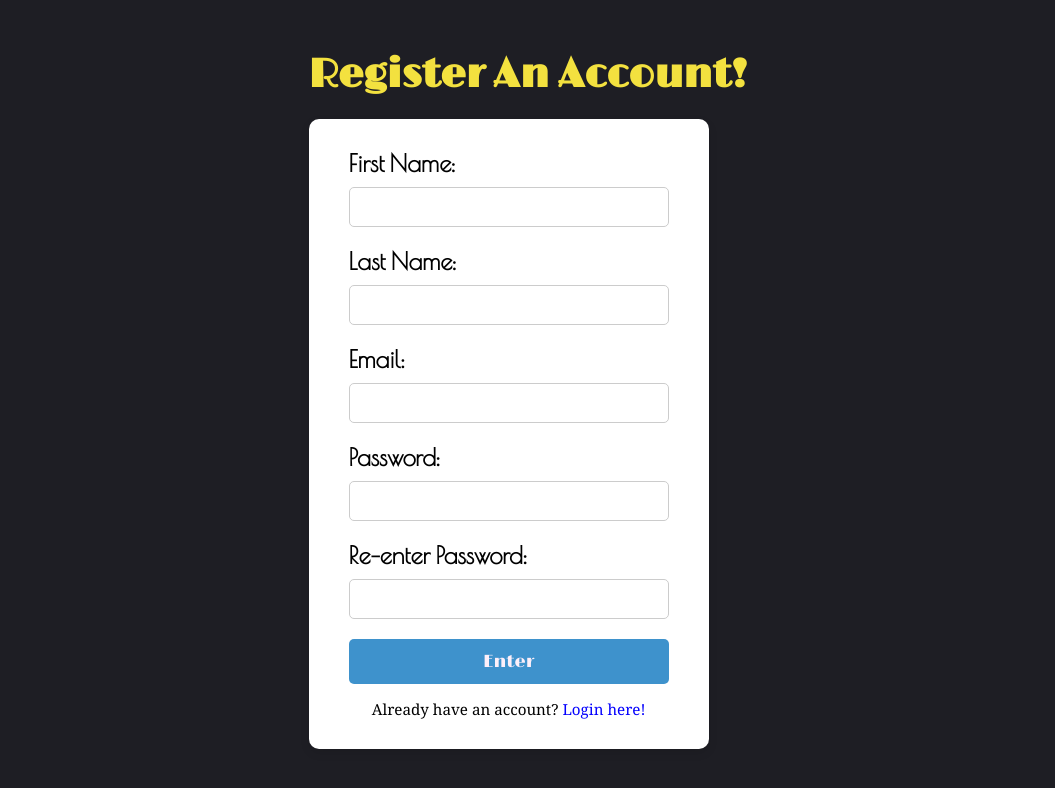
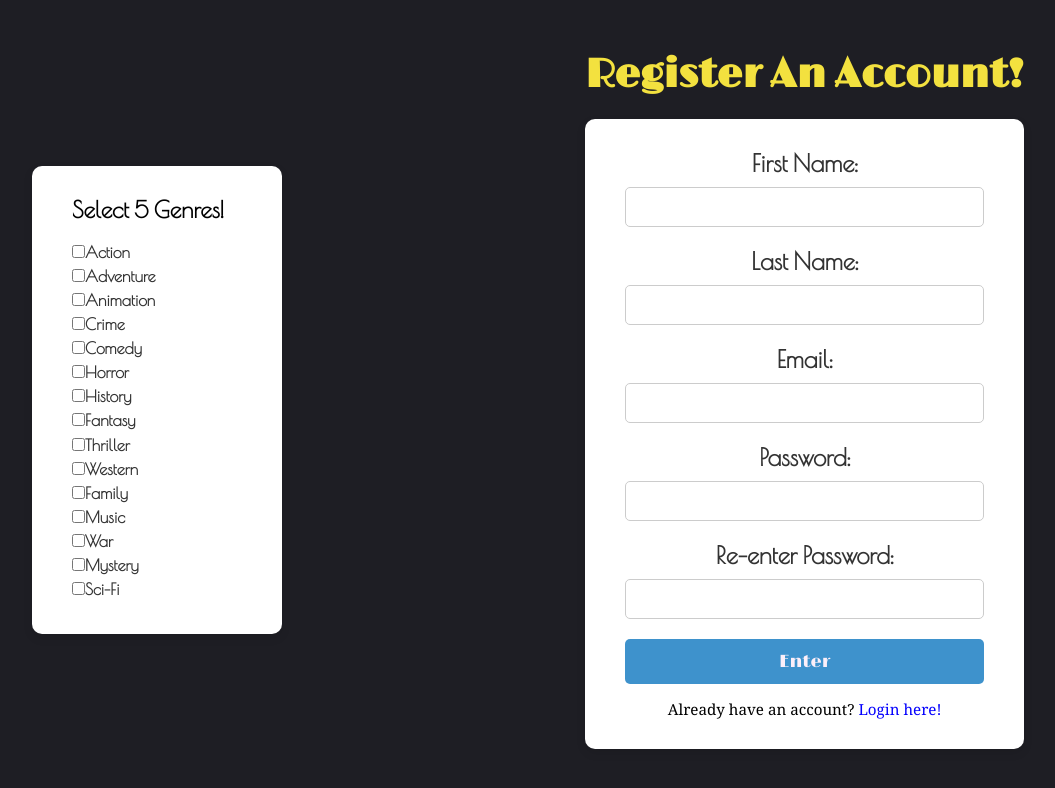
Before and after one commit to Elliotetan/A6, a React (Vite) app in the folder A6/: page /register in a window 1280 px wide. Shown: the top 788 px of the page, without its empty margins (112-1167 px from the left). Built offline with nearby package versions, Linux system fonts and the light colour scheme.

Commit message:
Register updated

```diff
--- a/A6/src/components/Header.jsx
+++ b/A6/src/components/Header.jsx
@@ -10,11 +10,11 @@ function Header() {
                 <h2 className="title">10//10 Films</h2>
             </div>
             <div className="menu">
-                <ul className="options">
+                {/* <ul className="options">
                     <li><a href="/movies/genre">Movies</a></li>
                     <li><a href="/movies/genre">TV Series</a></li>
                     <li><a href="/movies/genre">Most Popular</a></li>
-                </ul>
+                </ul> */}
 
                 {/*  https://developer.themoviedb.org/reference/movie-top-rated-list
                 Postman that sheet*/}
--- /dev/null
+++ b/A6/src/context/index.jsx
@@ -0,0 +1,39 @@
+import { createContext, useState, useContext } from "react";
+import { Map } from 'immutable';
+
+const StoreContext = createContext();
+
+export const StoreProvider = ({ children }) => {
+  const [email, setEmail] = useState("");
+  const [firstName, setFirstName] = useState("");
+  const [lastName, setLastName] = useState("");
+  const [password, setPassword] = useState('');
+  const [cart, setCart] = useState(Map());
+  const [genres, setGenres] = useState(new Map());
+
+  const addGenre = (genre) => {
+    setGenres((prevGenres) => prevGenres.set(genre.id, genre.name));
+  };
+
+  const removeGenre = (genreId) => {
+    setGenres((prevGenres) => prevGenres.delete(genreId));
+  };
+
+  const addToCart = (movie) => {
+    setCart(prevCart => prevCart.set(movie.id, movie));
+  };
+
+  return (
+    <StoreContext.Provider value={{
+      email, setEmail, cart, setCart,
+      firstName, setFirstName, lastName, setLastName, password, setPassword,
+      addToCart, genres, setGenres, addGenre, removeGenre
+    }}>
+      {children}
+    </StoreContext.Provider>
+  );
+};
+
+export const useStoreContext = () => {
+  return useContext(StoreContext);
+};
--- a/A6/src/views/GenreView.jsx
+++ b/A6/src/views/GenreView.jsx
@@ -5,41 +5,48 @@ import GenrePanel from '../components/GenrePanel';
 import { Link } from "react-router-dom";
 import axios from "axios";
 import { useEffect, useState } from "react";
+import { useStoreContext } from '../context';
 
 function GenreView() {
     const [movies, setMovies] = useState([]);
     const [page, setPage] = useState(1);
     const [selectedGenreId, setSelectedGenreId] = useState(28);
-    const altMovie = 'https://img.freepik.com/premium-psd/action-movie-poster_1117895-516.jpg?w=740';
+    const { cart, firstName, addToCart, genres } = useStoreContext();
 
-    const genre = [
-        { genre: "Action", id: 28 },
-        { genre: "Adventure", id: 12 },
-        { genre: "Animation", id: 16 },
-        { genre: "Crime", id: 80 },
-        { genre: "Family", id: 10751 },
-        { genre: "Fantasy", id: 14 },
-        { genre: "History", id: 36 },
-        { genre: "Mystery", id: 9648 },
-        { genre: "Sci-Fi", id: 878 },
-        { genre: "Western", id: 37 }
-    ];
+    // Convert genres Map to an array of objects
+    const genreList = Array.from(genres.entries()).map(([id, genre]) => ({
+        id,
+        genre,
+    }));
 
+    // Function to add movie to cart
+    const cartAdd = (movie) => {
+        if (cart.has(movie.id)) {
+            alert("Movie has already been added");
+        } else {
+            addToCart(movie);
+        }
+    };
+
+    // Function to fetch movies from the API
     const fetchMovies = async (page, genreId) => {
         const api = `https://api.themoviedb.org/3/discover/movie?api_key=${import.meta.env.VITE_TMDB_KEY}&with_genres=${genreId}&page=${page}`;
         const response = await axios.get(api);
         setMovies(response.data.results);
     };
 
+    // Fetch movies when page or genre changes
     useEffect(() => {
         fetchMovies(page, selectedGenreId);
     }, [page, selectedGenreId]);
 
+    // Function to handle genre selection
     const handleClick = (genreId) => {
         setSelectedGenreId(genreId);
         setPage(1); // Reset to page 1 whenever a new genre is selected
     };
 
+    // Pagination handlers
     const handlePrevPage = () => {
         if (page > 1) {
             setPage(page - 1);
@@ -53,9 +60,10 @@ function GenreView() {
     return (
         <>
             <Header />
+            <div className={styleGV.welcome}>Welcome {firstName}!</div>
             <div className={styleGV.mainSection}>
                 <div className={styleGV.genrePanel}>
-                    <GenrePanel genreList={genre} genreClick={handleClick} />
+                    <GenrePanel genreList={genreList} genreClick={handleClick} />
                     <div className={styleGV.paginationContainer}>
                         <p className={styleGV.pageNumber}>Page {page}</p>
                         <div className={styleGV.pageTurning}>
@@ -65,14 +73,21 @@ function GenreView() {
                     </div>
                 </div>
                 <div className={styleGV.movieDisplay}>
+                    <ul>
                         {movies.map((movie) => (
                             <li key={movie.id}>
                                 <Link to={'/movies/' + movie.id}>
-                                <img className={styleGV.movies} src={`https://image.tmdb.org/t/p/w500${movie.poster_path}`} alt={altMovie} />
+                                    <img className={styleGV.movies} src={`https://image.tmdb.org/t/p/w500${movie.poster_path}`} alt={movie.title} />
                                     <div className={styleGV.movieTitle}>{movie.title}</div>
                                 </Link>
+                                <div className={styleGV['button-container']}>
+                                    <div onClick={() => cartAdd(movie)} className={styleGV.buybut}>
+                                        {cart.has(movie.id) ? "Added" : "Buy"}
+                                    </div>
+                                </div>
                             </li>
                         ))}
+                    </ul>
                 </div>
             </div>
             <Footer />
--- a/A6/src/views/RegisterView.jsx
+++ b/A6/src/views/RegisterView.jsx
@@ -1,40 +1,124 @@
 import styleR from "./RegisterView.module.css";
 import { useState } from "react";
 import { useNavigate } from 'react-router-dom';
+import { useStoreContext } from '../context';
+import { Map as ImmutableMap } from 'immutable';
 
 function RegisterView() {
-    const [password, setPassword] = useState('');
+    const {
+      setEmail,
+      setFirstName,
+      setLastName,
+      setPassword,
+      setGenres
+    } = useStoreContext();
+
+    const [password, setPasswordLocal] = useState('');
     const [repassword, setRepassword] = useState('');
+    const [firstName, setFirstNameLocal] = useState('');
+    const [lastName, setLastNameLocal] = useState('');
+    const [email, setEmailLocal] = useState('');
+    const [selectedGenres, setSelectedGenres] = useState(new Map());
+
     const navigate = useNavigate();
 
-    function passCheck(e) {
+    const availableGenres = [
+        { id: "28", name: "Action" },
+        { id: "12", name: "Adventure" },
+        { id: "16", name: "Animation" },
+        { id: "80", name: "Crime" },
+        { id: "35", name: "Comedy" },
+        { id: "27", name: "Horror" },
+        { id: "36", name: "History" },
+        { id: "14", name: "Fantasy" },
+        { id: "53", name: "Thriller" },
+        { id: "37", name: "Western" },
+        { id: "10751", name: "Family" },
+        { id: "10402", name: "Music" },
+        { id: "10752", name: "War" },
+        { id: "9648", name: "Mystery" },
+        { id: "878", name: "Sci-Fi" }
+    ];
+
+    const handleGenreChange = (event) => {
+        const genreId = event.target.value;
+        const genreName = event.target.dataset.name;
+
+        setSelectedGenres(prev => {
+            const newGenres = new Map(prev);
+            if (newGenres.has(genreId)) {
+                newGenres.delete(genreId);
+            } else {
+                newGenres.set(genreId, genreName);
+            }
+            return newGenres;
+        });
+    };
+
+    function registration(e) {
         e.preventDefault();
-        if (password === repassword) {
+
+        if (password !== repassword) {
+            alert("Incorrect Password");
+            return;
+        }
+
+        if (selectedGenres.size < 5) {
+            alert("Please select at least 5 genres!");
+            return;
+        }
+
+        // Set context values using correct functions
+        setFirstName(firstName);
+        setLastName(lastName);
+        setEmail(email);
+        setPassword(password);
+        setGenres(ImmutableMap(selectedGenres));
+
         navigate('/movies/genre');
-        } else {
-            alert("Incorrect Password");
-        }
     }
 
     return (
         <div className={styleR.body}>
-            <form onSubmit={passCheck}>
+            <div className={styleR.genreSelectContainer}>
+                <h2 className={styleR.genreh2}>Select 5 Genres!</h2>
+                {availableGenres.map((genre) => (
+                    <div key={genre.id}>
+                        <input
+                            className={styleR.checkbox}
+                            type="checkbox"
+                            id={genre.id}
+                            value={genre.id}
+                            data-name={genre.name}
+                            checked={selectedGenres.has(genre.id)}
+                            onChange={handleGenreChange}
+                        />
+                        <label className={styleR.genreLabel} htmlFor={genre.id}>{genre.name}</label><br />
+                    </div>
+                ))}
+            </div>
+
+            <div className={styleR.registerBox}>
+                <form onSubmit={registration}>
                     <h1 className={styleR.registerTitle}>Register An Account!</h1>
                     <div className={styleR.registerInputContainer}>
                         <h2>First Name:</h2>
-                    <input type="text" required />
+                        <input type="text" value={firstName} onChange={(e) => setFirstNameLocal(e.target.value)} required />
                         <h2>Last Name:</h2>
-                    <input type="text" required />
+                        <input type="text" value={lastName} onChange={(e) => setLastNameLocal(e.target.value)} required />
                         <h2>Email:</h2>
-                    <input type="text" required />
+                        <input type="email" value={email} onChange={(e) => setEmailLocal(e.target.value)} required />
                         <h2>Password:</h2>
-                    <input type="password" value={password} onChange={(e) => setPassword(e.target.value)} required />
+                        <input type="password" value={password} onChange={(e) => setPasswordLocal(e.target.value)} required />
                         <h2>Re-enter Password:</h2>
                         <input type="password" value={repassword} onChange={(e) => setRepassword(e.target.value)} required />
                         <button type="submit" className={styleR.registerButton}>Enter</button>
-                    <p className={styleR.loginHyperlink}>Already have an account? <a href="/login">Login here!</a></p>
+                        <p className={styleR.loginHyperlink}>
+                          Already have an account? <a href="/login">Login here!</a>
+                        </p>
                     </div>
                 </form>
+            </div>
         </div>
     );
 }
--- a/A6/src/views/RegisterView.module.css
+++ b/A6/src/views/RegisterView.module.css
@@ -7,38 +7,84 @@
 
 .body {
     display: flex;
-    flex-direction: column;
+    flex-direction: row; /* Changes layout to horizontal (side-by-side) */
     align-items: center;
-    justify-content: center;
+    justify-content: space-between; /* Creates space between the form and genre box */
     height: 100vh;
     background-color: #1E1E24;
     font-family: Arial, sans-serif;
+    padding: 0 20px; /* Padding for small screens */
+}
+
+/* Genre selection container */
+.genreSelectContainer {
+    background-color: #ffffff;
+    padding: 30px 40px;
+    border-radius: 10px;
+    box-shadow: 0 4px 10px rgba(0, 0, 0, 0.1);
+    width: 100%;
+    max-width: 250px; /* Max width for genre selection box */
+    margin-left: 10%; /* Add left margin to move it off the wall */
+}
+
+.genreSelectContainer div {
+    margin-bottom: 3%;
+}
+
+.genreLabel,
+.checkbox {
+    font-family: "Poiret One", sans-serif;
+    font-size: 1rem;
+    font-weight: bold;
+    color: #333;
 }
 
 /* Title styling */
 .registerTitle {
     font-size: 2.5rem;
-    /* 🛠 FIX: unit added */
     font-family: "Limelight", serif;
+    margin-bottom: 20px; /* Margin below title */
+    color: #F3E13F;
+    text-align: center; /* Center the title */
+    width: 100%; /* Ensure the title takes full width of its container */
+}
+
+.genreh2 {
+    font-family: "Poiret One", sans-serif;
+    color: black;
+    font-weight: 2000;
+    font-size: 23px;
     margin-bottom: 20px;
-    color: #F3E13F;
 }
 
 h2 {
     font-family: "Poiret One", sans-serif;
+    color: #333;
 }
 
+/* Register box container to maintain max height */
+.registerBox {
+    max-height: 100%;
+    margin-right: 10%;
+}
+
+/* Register input container (form) styling */
 .registerInputContainer {
     background-color: #ffffff;
     padding: 30px 40px;
     border-radius: 10px;
     box-shadow: 0 4px 10px rgba(0, 0, 0, 0.1);
     width: 100%;
-    max-width: 400px;
+    max-width: auto; /* Max width of the registration form */
+    display: flex;
+    flex-direction: column;
+    align-items: center; /* Center form content */
+    justify-content: center;
 }
 
-/* Text and password fields */
+/* Input fields (text and password) styling */
 input[type="text"],
+input[type="email"],
 input[type="password"] {
     width: 100%;
     padding: 10px;
@@ -48,7 +94,7 @@ input[type="password"] {
     font-size: 1rem;
 }
 
-/* Submit button */
+/* Submit button styling */
 .registerButton {
     font-family: "Limelight", serif;
     width: 100%;
@@ -62,10 +108,12 @@ input[type="password"] {
     transition: background-color 0.3s ease;
 }
 
-.loginButton:hover {
+/* Hover effect for submit button */
+.registerButton:hover {
     background-color: #2b6fa1;
 }
 
+/* Login hyperlink styling */
 .loginHyperlink {
     margin-top: 15px;
     text-align: center;
@@ -82,3 +130,22 @@ input[type="password"] {
 .loginHyperlink a:hover {
     text-decoration: underline;
 }
+
+/* Responsive adjustments */
+@media (max-width: 768px) {
+    .body {
+        flex-direction: column; /* Stack elements vertically on small screens */
+        align-items: center;
+        padding: 20px; /* Add padding to prevent elements touching edges */
+    }
+
+    .genreSelectContainer {
+        margin-left: 0; /* Remove left margin on smaller screens */
+        margin-top: 20px; /* Space between form and genre selection */
+        max-width: 100%;  /* Allow genre container to take full width */
+    }
+
+    .registerInputContainer {
+        max-width: 100%; /* Allow form to take full width */
+    }
+}
```
Also changed, not shown: A6/src/App.jsx (+10 -22 lines), A6/src/components/GenrePanel.jsx (+8 -4 lines), A6/src/views/GenreView.module.css (+18 -21 lines). Lines whose indentation alone changed are shown as unchanged.
